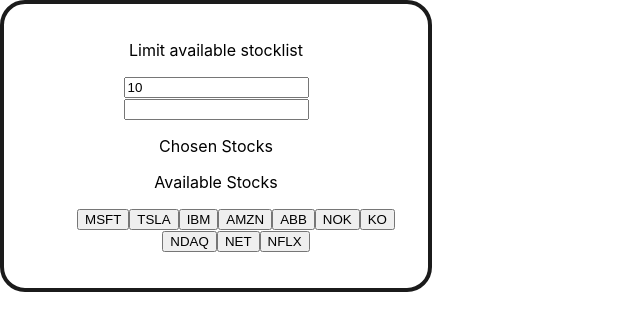
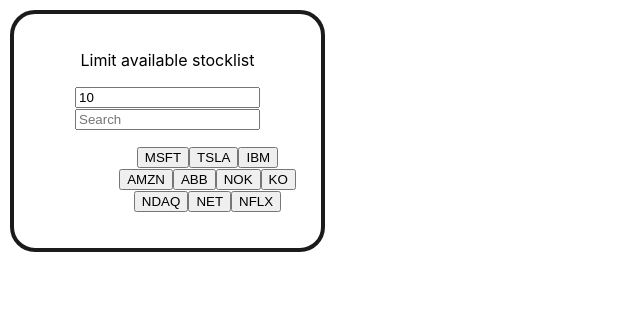
Before and after one commit to KeMaAid/reactstocks, a React (Create React App) app: page / in a window 1280 px wide. Shown: the top 330 px of the page, without its empty margins (0-640 px from the left). Built offline with nearby package versions, Linux system fonts and the light colour scheme.

Commit message:
css and skeleton changes

```diff
--- a/src/App.css
+++ b/src/App.css
@@ -1,77 +1,66 @@
 :root{
-  --base03: #1b1b1b;
-  --base02: #252525;
-  --base01: #676767;
-  --base00: #747474;
+  --base03:             #1b1b1b;
+  --base02:             #252525;
+  --base01:             #676767;
+  --base00:             #747474;
+  --accent00:           #01579b;
+  --accent01:           #039be5;
+  --accent02:           #03a9f4;
 }
 body{
-  background-color: white;
+  background-color:     white;
 }
 
 .App {
-  text-align: center;
-  display: inline;
-  grid-template-areas:"ControlPanel StocksPanel";
-  margin : auto;
-  padding: 10px;
-  flex-wrap: wrap;
+  text-align:             center;
+  align-items:            center;
+  display:                grid;
+  grid-template-columns:  1fr 3fr;
+  grid-template-rows:     1fr;
+  grid-template-areas:    'aside main';
+  flex-flow:              row wrap;
+  margin:                 auto;
+  padding:                10px;
 }
 
-
 .StocksPanel{
-  display: grid;
-  grid-gap:1px;
-  grid-template-columns: repeat(3, 1fr);
-  gap: 10px;
-  float: right;
-}
-
-.Chart{
-  padding:10px;
-  height: fit-content;
-
+  grid-area:              main;
+  display:                block;
+  width:                  100%;
 
 }
 
-.ControlPanel{
-  float: left;
-  border-radius: 25px;
-  border: 4px solid var(--base03);
-  padding: 20px;
-  max-width: 30%;
+.StocksPanel .Chart{
+  display:                inline-block;
+  vertical-align:         top;
+  width:                  auto;
 }
 
-.Settings{
+.ControlPanel{
+  grid-area:              aside;
+  border-radius:          25px;
+  border:                 4px solid var(--base03);
+  padding:                20px;
 }
 
-.StockPicker{
-}
-
-.Searchbar{
+.ControlPanel ul li button{
+  background:             transparent;
 
 }
 
-.Stocklist{
-
+.Stocklist ul{
+  max-height:             calc(100vh -180px);
+  list-style-type:        none;
+  flex-wrap:              wrap;
 }
 
-
-
-
-
-
-
-.App-header {
-  background-color: #282c34;
-  min-height: 100vh;
-  display: flex;
-  flex-direction: column;
-  align-items: center;
-  justify-content: center;
-  font-size: calc(10px + 2vmin);
-  color: white;
+.Chosen-stocks ul button{
+  background:             var(--accent00);
+}
+.Chosen-stocks ul button:hover{
+  background:             var(--accent01);
 }
 
-.App-link {
-  color: #61dafb;
+.Available-stocks ul button:hover{
+  background:             var(--accent02);
 }
--- a/src/assets/ListStocks.js
+++ b/src/assets/ListStocks.js
@@ -16,11 +16,9 @@
 
     function handleClick(e){
         onChange(e.target.value);
-    }
-
+    };
 
     return (
-        <div className="Stocklist">
         <ul>
             {display.map(stock =>
                 <button key={stock.key} value={stock.key} onClick={handleClick}>
@@ -28,8 +26,7 @@
                 </button>
             )}
         </ul>
-        </div>
     );
-}
+};
 
 export default ListStocks;
--- a/src/assets/SearchBar.js
+++ b/src/assets/SearchBar.js
@@ -5,7 +5,7 @@
 
     return (
         <div className="Searchbar">
-            <input value={props.passed} onChange={handleChange} />
+            <input value={props.passed} onChange={handleChange} placeholder={props.placeholder} />
         </div>
     );
 }
--- a/src/assets/SettingList.js
+++ b/src/assets/SettingList.js
@@ -14,7 +14,7 @@
     return (
         <div className="Settings">
             <p>Limit available stocklist</p>
-            <Searchbar passed={props.setting.listMaxSize} onChange={handleListChange}/>
+            <Searchbar passed={props.setting.listMaxSize} onChange={handleListChange} placeholder="0"/>
         </div>);
 
 }
--- a/src/assets/Stock.js
+++ b/src/assets/Stock.js
@@ -58,7 +58,7 @@
                     },
 
                 ]}
-                layout={{width: 720, height: 440, title: this.props.stockSymbol}}
+                layout={{autocolorscale: true, autosize: true, title: this.props.stockSymbol}}
                 />
             </div>
         )
--- a/src/assets/StockList.js
+++ b/src/assets/StockList.js
@@ -18,11 +18,15 @@
 
     return (
         <div className="StockPicker">
-            <SearchBar onChange={handleSearchChange} passed={searchWord}/>
-            <p>Chosen Stocks</p>
-            <ListStocks onChange={handleVisibleStockRemove} listMaxSize={props.setting['maxVisibleStock']} search={""} stocks={props.visibleStocks} hiddenStocks={[]}/>
-            <p>Available Stocks</p>
-            <ListStocks onChange={handleVisibleStockAddittion} listMaxSize={props.setting['listMaxSize']} search={searchWord} stocks={props.allStocks} hiddenStocks={props.visibleStocks}/>
+            <SearchBar onChange={handleSearchChange} passed={searchWord} placeholder="Search"/>
+            <ul>
+                <div className="Chosen-stocks">
+                    <ListStocks onChange={handleVisibleStockRemove} listMaxSize={props.setting['maxVisibleStock']} search={""} stocks={props.visibleStocks} hiddenStocks={[]}/>
+                </div>
+                <div className="Available-stocks">
+                    <ListStocks className="Available-stocks" onChange={handleVisibleStockAddittion} listMaxSize={props.setting['listMaxSize']} search={searchWord} stocks={props.allStocks} hiddenStocks={props.visibleStocks}/>
+                </div>
+            </ul>
         </div>
     );
 }
--- a/src/assets/StocksPanel.js
+++ b/src/assets/StocksPanel.js
@@ -5,13 +5,11 @@
 
     render() {
         return (
-            <div className="StocksPanel">
-                <ul>
-                    {this.props.visibleStocks.map(stock =>
-                        <Stock key={stock.key} stockSymbol={stock.symbol} placeholder="Search here"/>
-                    )}
-                </ul>
-            </div>
+            <ul className="StocksPanel">
+                {this.props.visibleStocks.map(stock =>
+                    <Stock key={stock.key} stockSymbol={stock.symbol} placeholder="Search here"/>
+                )}
+            </ul>
         )
     }
 }
```
Also changed, not shown: 1 other file (tests, documents, lock files or other folders). Lines whose indentation alone changed are shown as unchanged.
